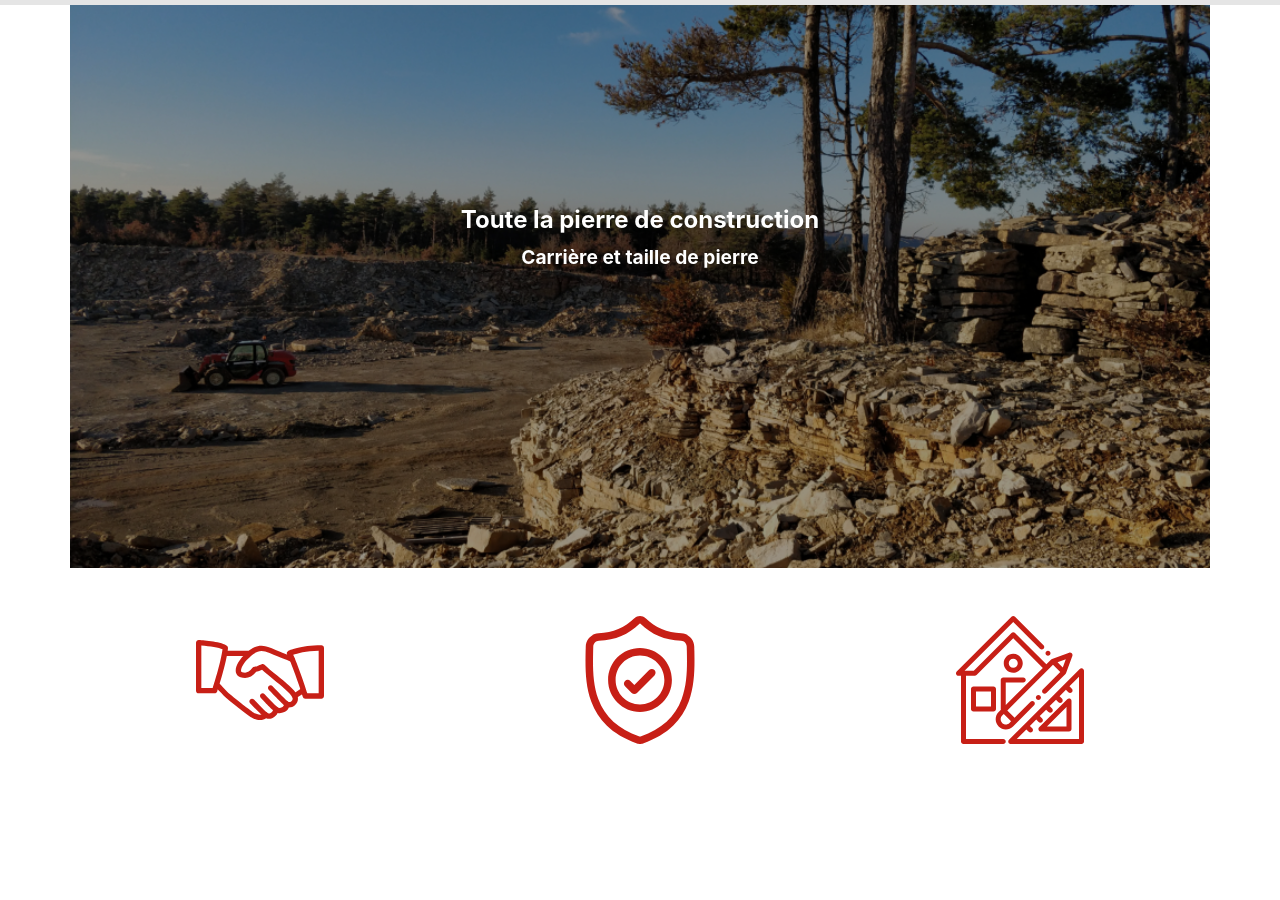
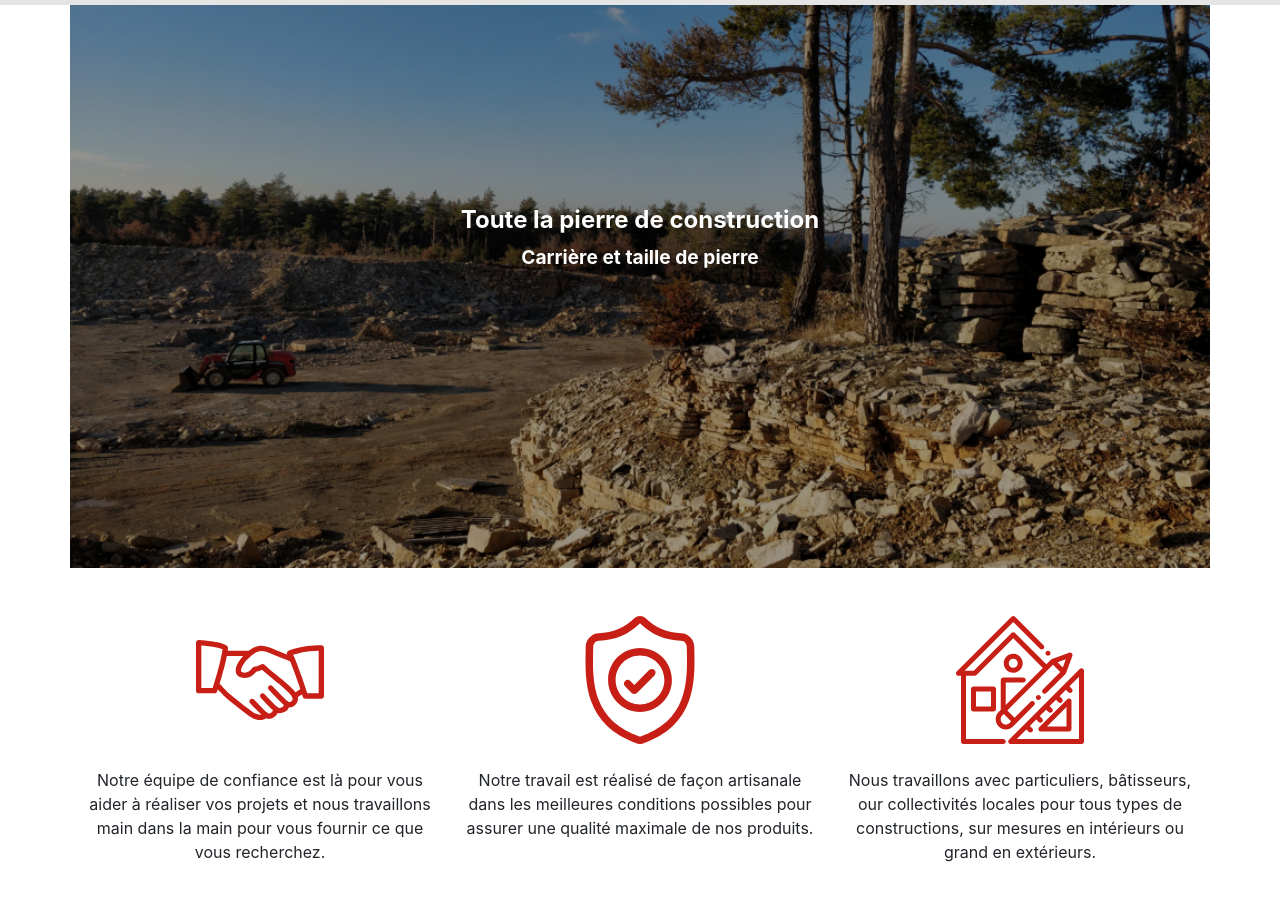
Before and after one commit to browniebroke/carriere-web, a Gatsby site: page / in a window 1280 px wide. Shown: the part 128-1028 px from the top of the page. Before the commit the page ends 920 px from the top, so only its background shows below. Built offline with nearby package versions, Linux system fonts and the light colour scheme; Gatsby itself is replaced by a stand-in of ours.

Commit message:
Add content bs

```diff
--- a/src/pages/index.js
+++ b/src/pages/index.js
@@ -20,13 +20,28 @@ const IndexPage = ({ location, data }) => (
     <div className="my-5">
       <div className="row">
         <div className="col-md-4">
-          <HandShake className="selling-point" />
+          <HandShake className="selling-point mb-4" />
+          <p className="text-center">
+            Notre équipe de confiance est là pour vous aider à réaliser vos
+            projets et nous travaillons main dans la main pour vous fournir ce
+            que vous recherchez.
+          </p>
         </div>
         <div className="col-md-4">
-          <Shield className="selling-point" />
+          <Shield className="selling-point mb-4" />
+          <p className="text-center">
+            Notre travail est réalisé de façon artisanale dans les meilleures
+            conditions possibles pour assurer une qualité maximale de nos
+            produits.
+          </p>
         </div>
         <div className="col-md-4">
-          <HomeBuilding className="selling-point" />
+          <HomeBuilding className="selling-point mb-4" />
+          <p className="text-center">
+            Nous travaillons avec particuliers, bâtisseurs, our collectivités
+            locales pour tous types de constructions, sur mesures en intérieurs
+            ou grand en extérieurs.
+          </p>
         </div>
       </div>
     </div>
```
